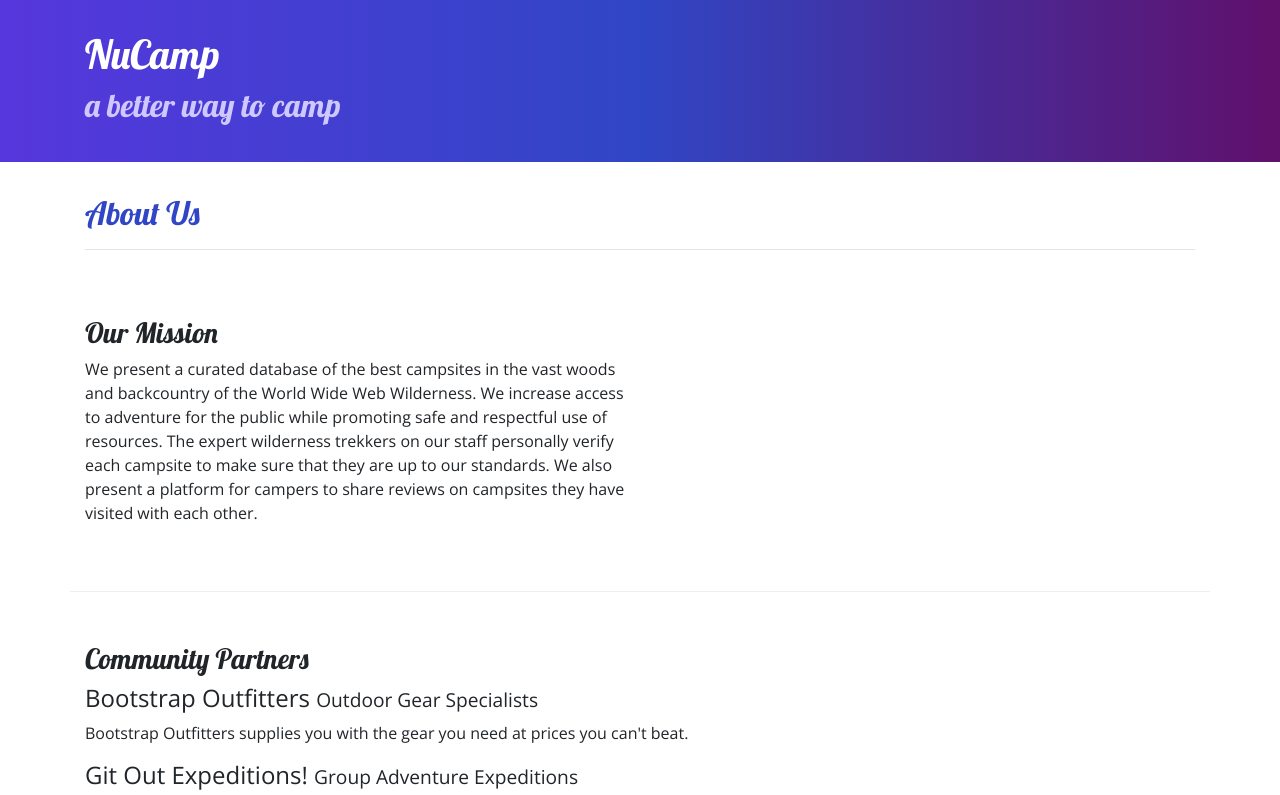
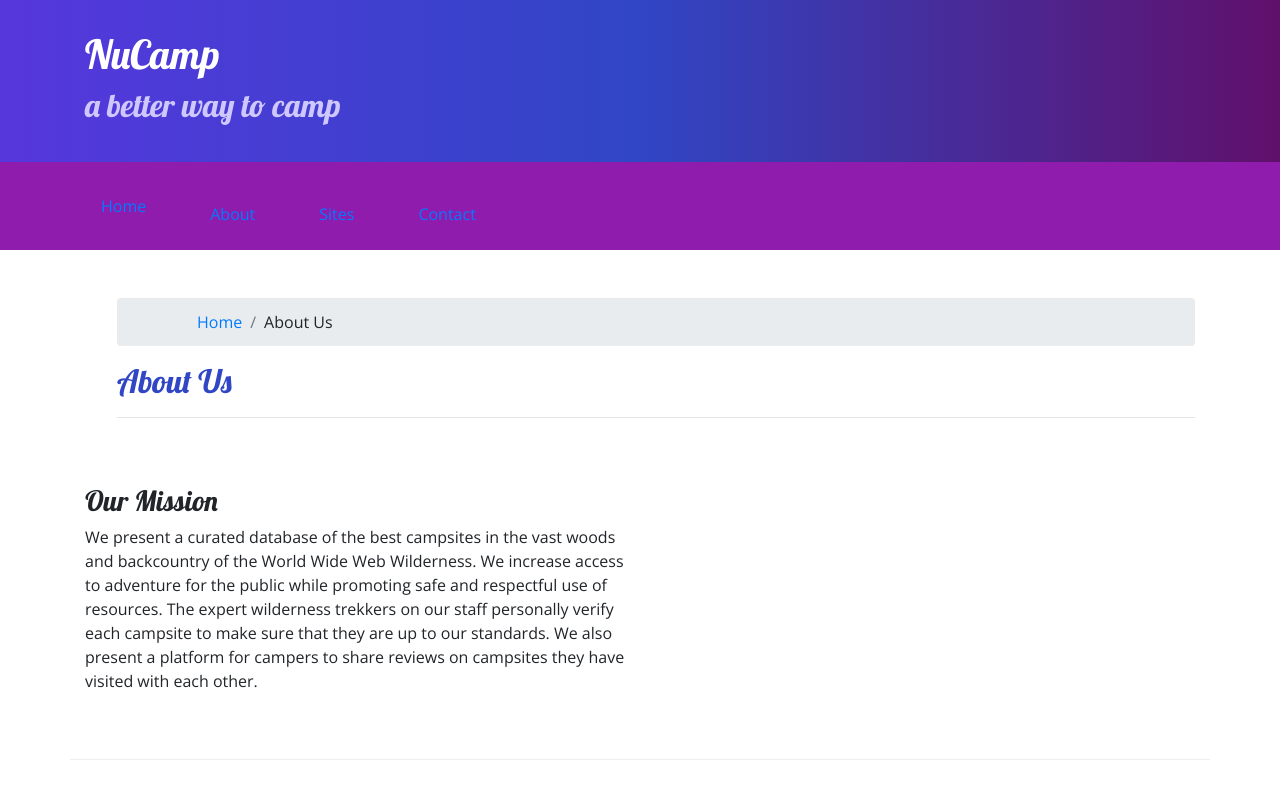
Before and after one commit to Flowzart/Flowzart, a website: page aboutus.html in a window 1280 px wide. Shown: the top 795 px of the page. Drawn offline with nearby package versions, Linux system fonts and the light colour scheme.

Commit message:
Navbar and Breadcrumbs

```diff
--- a/aboutus.html
+++ b/aboutus.html
@@ -24,9 +24,33 @@
         </div>
     </header>
 
+    <nav class="navbar navbar-expand-sm navbar-dark sticky-top">
+        <div class="container">
+        <button class="navbar-toggler ml-auto" type="button" data-toggle="collapse" data-target="#nucampNavbar">
+            <span class="navbar-toggler-icon"></span>
+        </button>
+    <div class="collapse navbar-collapse" id="nucampNavbar">
+        <ul class="navbar nav">
+            <li class="nav-item active"> <a class="nav-link" href="index.html">Home</li>
+
+            <li class="nav-item"> <a class="nav-link" href="#">About</li>
+
+            <li class="nav-item"> <a class="nav-link" href="#">Sites</li>
+
+            <li class="nav-item"> <a class="nav-link" href="#">Contact</li>
+
+        </ul>
+        </div>
+    </div>
+    </nav>
+
     <div class="container">
         <div class="row">
             <div class="col">
+                <ol class="breadcrumb">
+                    <li class="breadcrumb-item"><a href="index.html">Home</a></li>
+                    <li class="breadcrumb-item">About Us</li>
+                </ol>
                <h2>About Us</h2>
                <hr />
             </div>
--- a/css/styles.css
+++ b/css/styles.css
@@ -23,6 +23,7 @@ footer {
     padding: 30px;
     background-image: linear-gradient(to right, #5637DD, #3046C5, #60106B);
     color: white;
+    margin: 0px;
 }
 
 .row-content{
@@ -30,3 +31,8 @@ footer {
     border-bottom: 1px ridge;
     min-height: 200px;
 }
+
+.navbar{
+    background-color: #901CAD;
+
+}
```
Also changed, not shown: index.html (+20 -0 lines).
